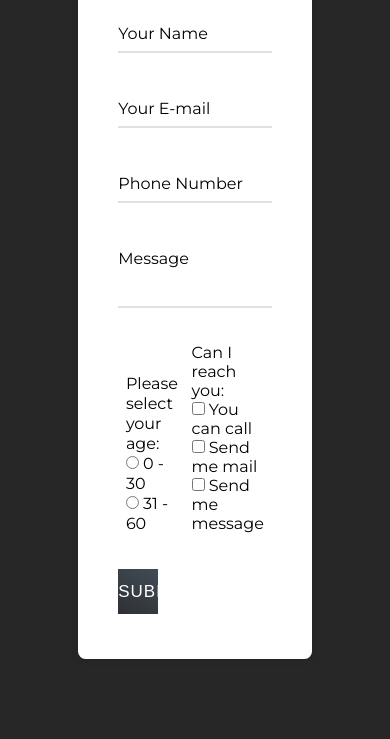
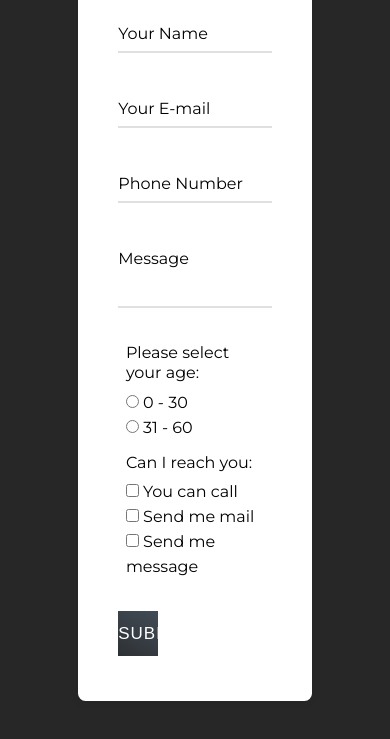
Before and after one commit to nazlicansahin/CSE206-Web-Technologies-and-Programming-Lesson, a plain HTML site: page own-website/connectme.html in a window 390 px wide. Shown: the part 211-950 px from the top of the page. Drawn offline with Linux system fonts and the light colour scheme.

Commit message:
connect me page updated

```diff
--- a/own-website/connectme.css
+++ b/own-website/connectme.css
@@ -193,3 +193,21 @@ form .form-row .textarea{
     display: inline-block;
     width: 50%;
 }
+
+
+@media only screen and (max-width: 900px) {
+
+    .checkbox, .age{
+        padding: 0;
+        width: 90%;
+        margin-left: auto;
+        margin-right: auto;
+        display: block;
+
+        margin-bottom: 10px;
+    }
+
+    .age > input, .age > p, .check > input, .check > p {
+        margin-bottom: 10px
+    }
+}
```
